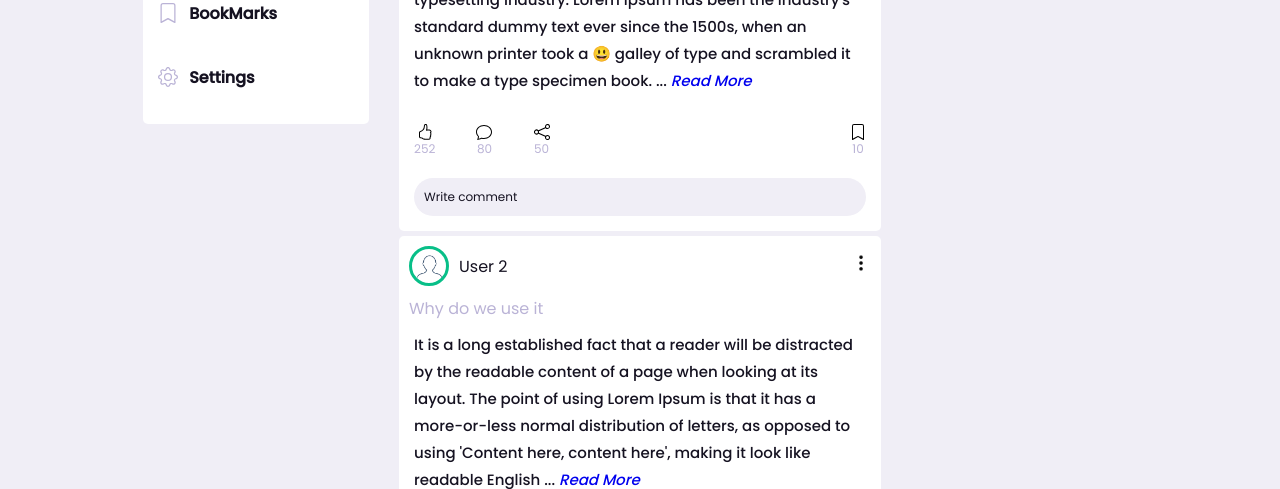
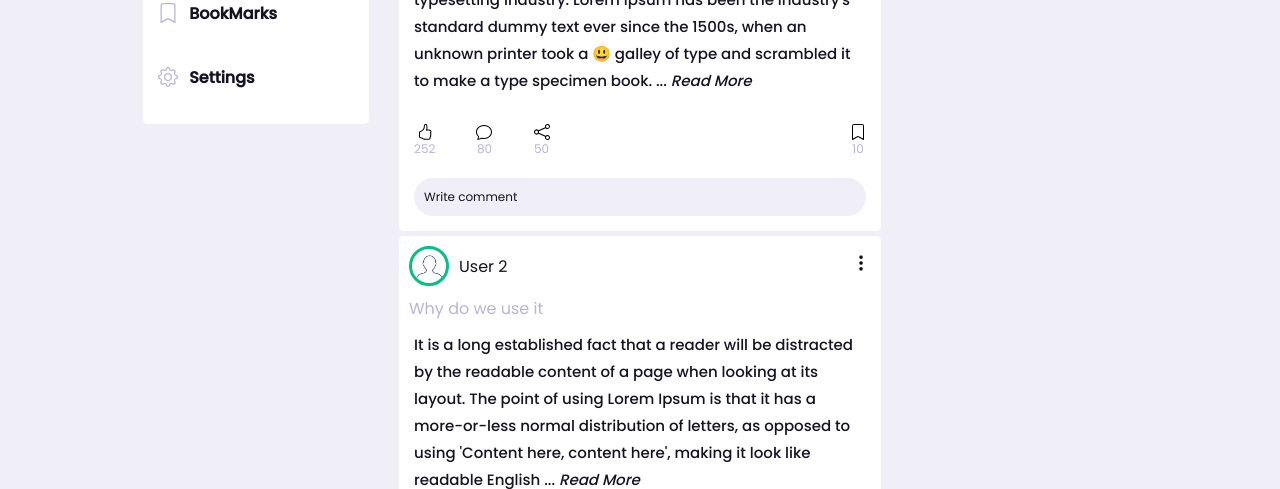
Before and after one commit to myselfvikramgupta/social_media, a React (Create React App) app: page / in a window 1280 px wide. Shown: the part 311-800 px from the top of the page. Built offline with nearby package versions, Linux system fonts and the light colour scheme.

Commit message:
fixed biuld issue

```diff
--- a/src/components/PostCard.jsx
+++ b/src/components/PostCard.jsx
@@ -20,7 +20,7 @@ function PostCard({post,id}) {
         </div>
     </div>
     <div className="card_body">
-        {post.story} ... <a href="#"><em>Read More</em></a>
+        {post.story} ... <em>Read More</em>
     </div>
     <div className="card_footer ">
     <div className="d_flex_space_between">
```
